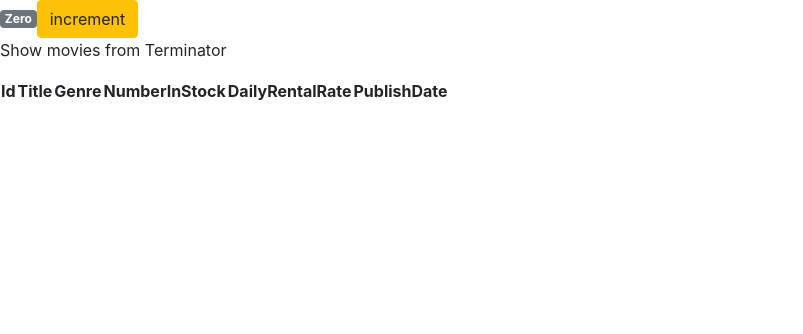
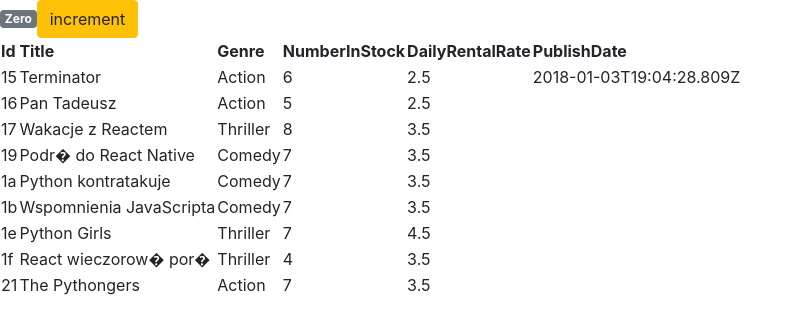
Before and after one commit to 3axapi/ReactTory, a React (Create React App) app in the folder counter-app/: page / in a window 1280 px wide. Shown: the top 334 px of the page, without its empty margins (0-803 px from the left). Built offline with nearby package versions, Linux system fonts and the light colour scheme.

Commit message:
12.01.2023

```diff
--- a/counter-app/src/components/movies.js
+++ b/counter-app/src/components/movies.js
@@ -1,4 +1,4 @@
-import React, { Component } from 'react';
+import React, { Component, StyleSheet } from 'react';
 import { getMovies } from './fake_movies';
 
 class Movies extends Component {
@@ -7,19 +7,18 @@ class Movies extends Component {
         movies: getMovies()
     }
 
+    /* <p> Show movies from {this.state.movies[1].title} </p> */
 
+    /*
+        zrobić tabelę, która wyświetli wszystkie filmy
+        tabela w html
+        kolumny to id, title, genre, ... z listy filmów
+        this.state.movies.map( movie => ... )
+    */
 
     render() {
-
         return (
             <>
-                <p> Show movies from {this.state.movies[0].title} </p>
-                {/*
-                    zrobić tabelę, która wyświetli wszystkie filmy
-                    tabela w html
-                    kolumny to id, title, genre, ... z listy filmów
-                    this.state.movies.map( movie => ... )
-                */}
                 <table>
                     <tr>
                         <th>Id</th>
@@ -29,6 +28,22 @@ class Movies extends Component {
                         <th>DailyRentalRate</th>
                         <th>PublishDate</th>
                     </tr>
+                    {
+                        this.state.movies.map(
+                            element => {
+                                return (
+                                    <tr>
+                                        <td>{element._id}</td>
+                                        <td>{element.title}</td>
+                                        <td>{element.genre.name}</td>
+                                        <td>{element.numberInStock}</td>
+                                        <td>{element.dailyRentalRate}</td>
+                                        <td>{element.publishDate}</td>
+                                    </tr>
+                                )
+                            }
+                        )
+                    }
                 </table>
             </>
         )
```
